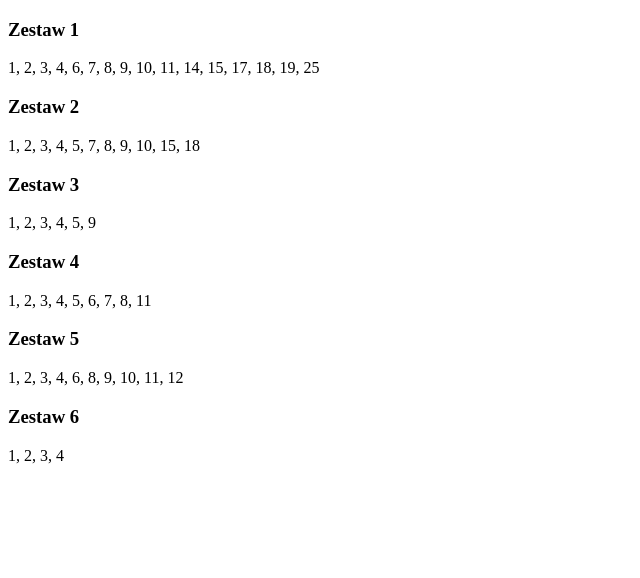
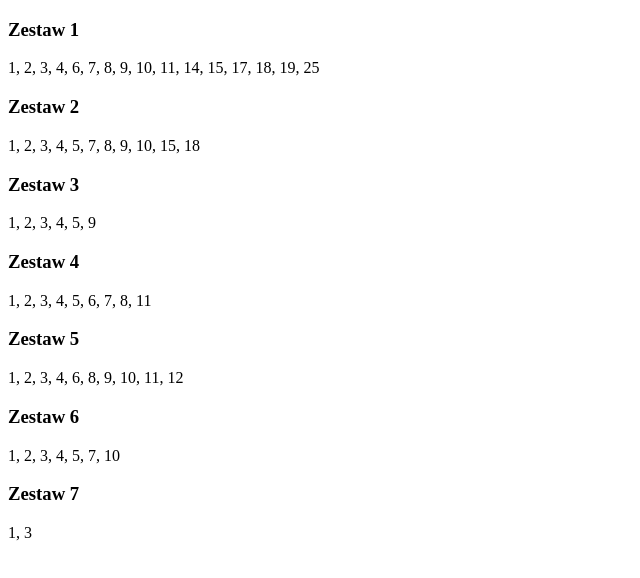
Before and after one commit to sarcia3/zadania, a plain HTML site: page algebra-liniowa.html in a window 1280 px wide. Shown: the whole page, without its empty margins (0-640 px from the left). Drawn offline with Linux system fonts and the light colour scheme.

Commit message:
ALzG 2025-12-03

```diff
--- a/algebra-liniowa.html
+++ b/algebra-liniowa.html
@@ -17,6 +17,8 @@
     <h3>Zestaw 5</h3>
     <p>1, 2, 3, 4, 6, 8, 9, 10, 11, 12</p>
     <h3>Zestaw 6</h3>
-    <p>1, 2, 3, 4</p>
+    <p>1, 2, 3, 4, 5, 7, 10</p>
+    <h3>Zestaw 7</h3>
+    <p>1, 3</p>
   </body>
 </html>
```
